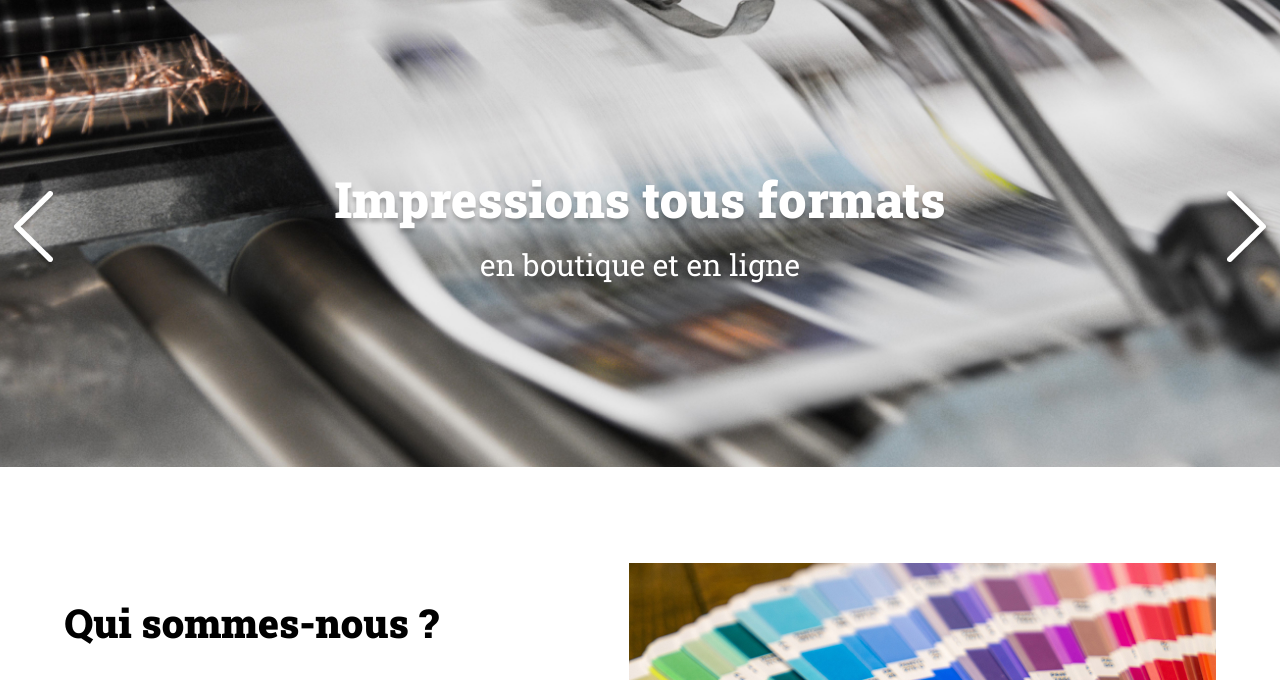
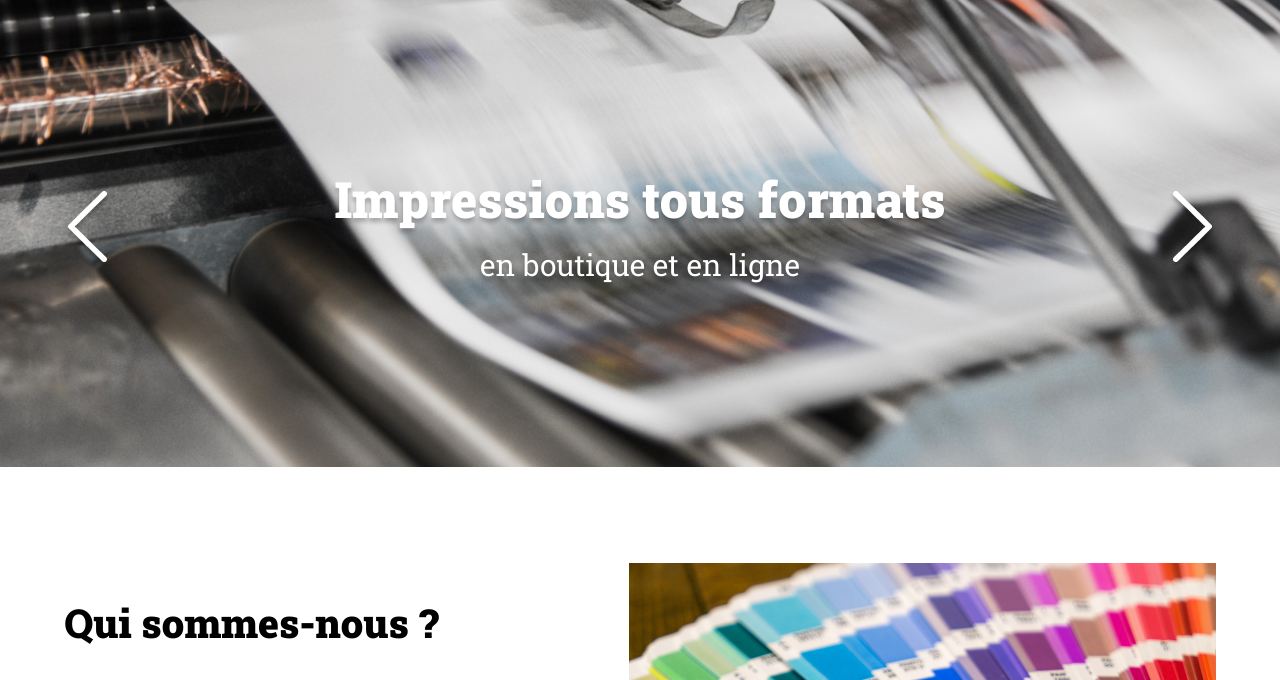
Before and after one commit to Marcode06/Print-it, a plain HTML site: page index.html in a window 1280 px wide. Shown: the part 104-784 px from the top of the page. Drawn offline with Linux system fonts and the light colour scheme.

Commit message:
position des fleches

```diff
--- a/assets/style.css
+++ b/assets/style.css
@@ -127,10 +127,10 @@ header {
 	position: absolute;
 }
 #banner .arrow_left {
-	left: 10px;
+	left: 64px;
 }
 #banner .arrow_right {
-	right: 10px;
+	right: 64px;
 }
 /* Gestion des points du carrousel */
 .dots {
```
